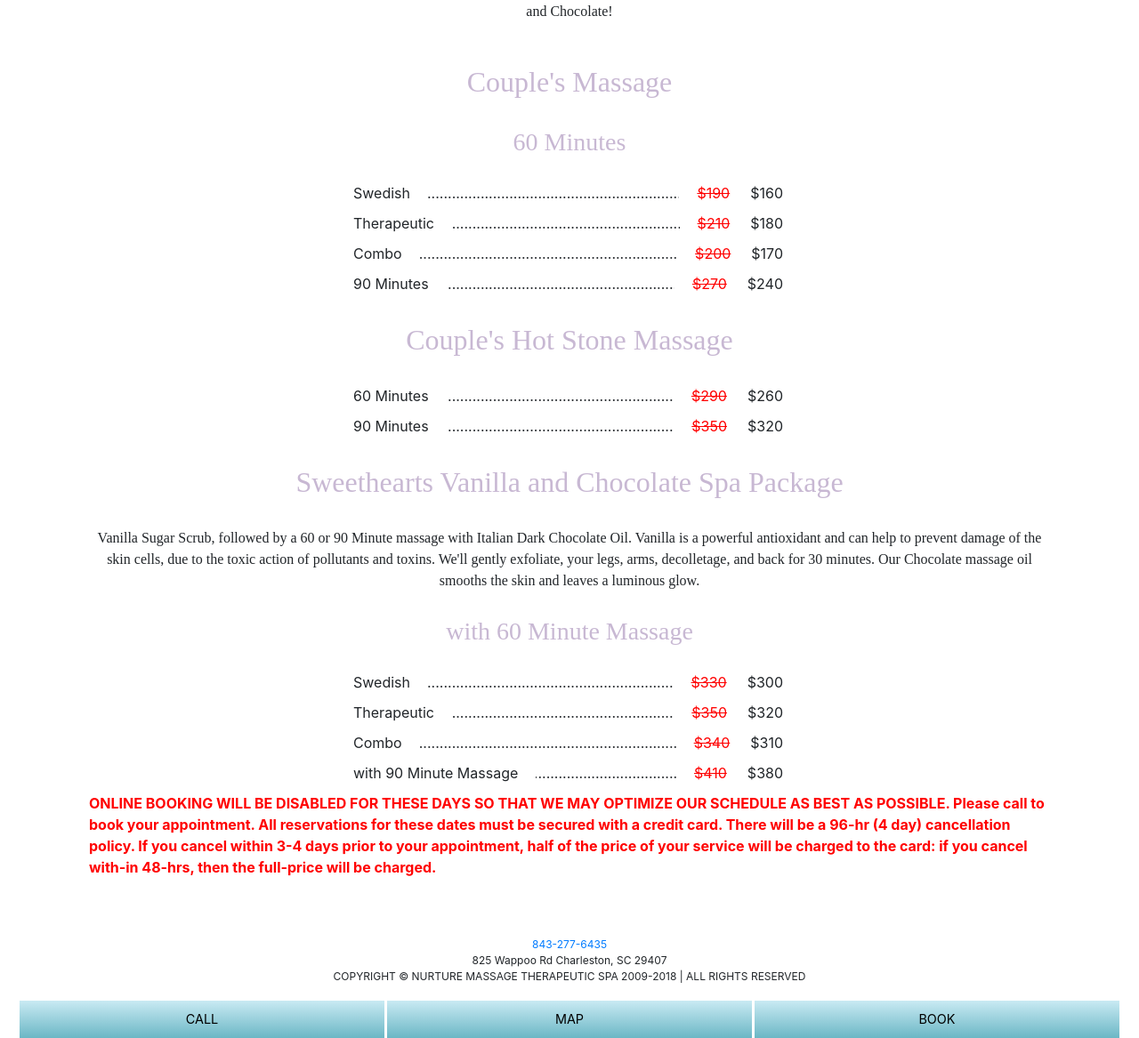
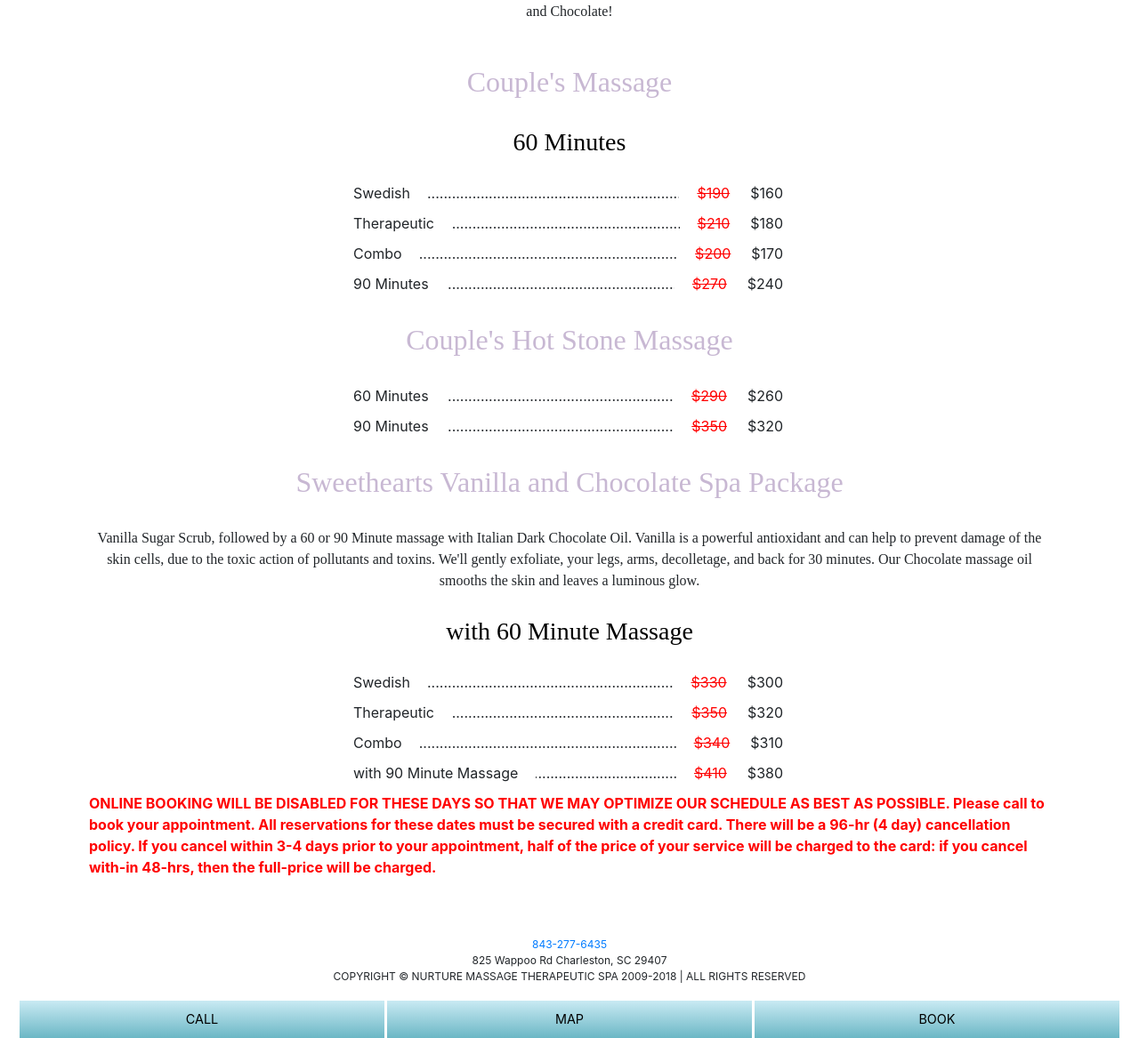
Before and after one commit to nurturemassage/nurture-the-couple, a Jekyll site: the page built from valentines_specials.md, in a window 1280 px wide and 1400 px high, scrolled down 472 px. Shown: the part 233-1400 px from the top of the window at 89% size. Built offline with Jekyll 4.4.1, drawn with Linux system fonts in a browser that asks for light colours; a script that is not in the unit is left out.

Commit message:
update h3 color

```diff
--- a/_sass/_base.scss
+++ b/_sass/_base.scss
@@ -5,12 +5,16 @@ td {
   padding: 0 0 0 10px;
 }
 
-h2,h3,h4,h5,h6 {
+h2,h4,h5,h6 {
   @include heading($lavender);
 }
 
 h1 {
   @include heading($color-heading);
+}
+
+h3 {
+	@include heading(black);
 }
 
 p {
```
